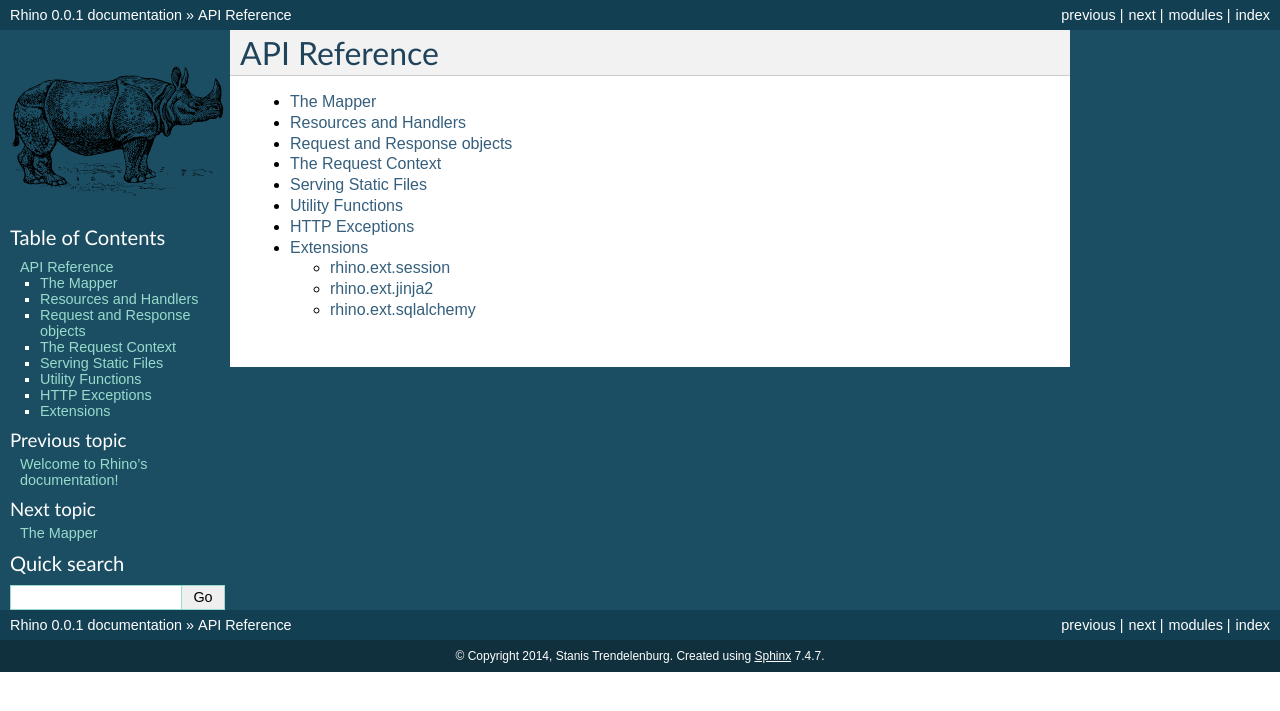
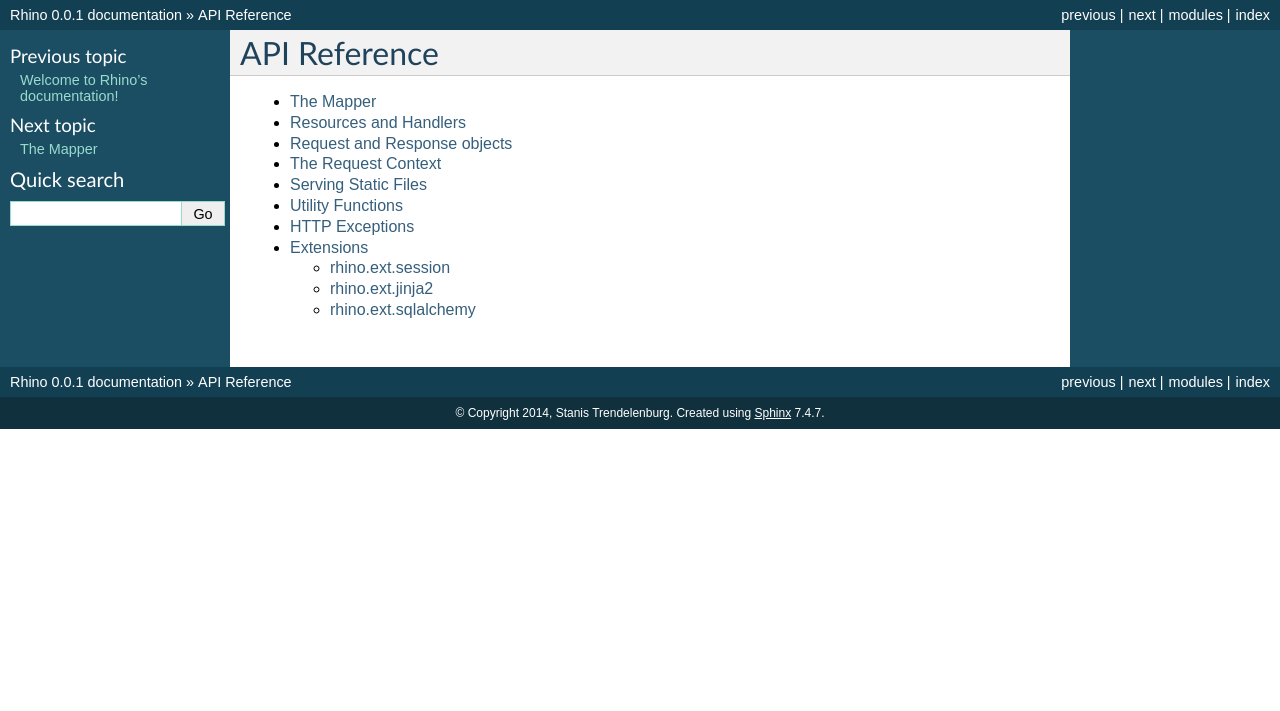
Before and after one commit to trendels/rhino, a Sphinx documentation site: the page built from doc/api.rst, in a window 1280 px wide. Shown: the top 711 px of the page. Built offline with Sphinx 7.4.7, drawn with Linux system fonts in a browser that asks for light colours.

```diff
--- a/doc/conf.py
+++ b/doc/conf.py
@@ -126,7 +126,7 @@ html_theme = 'default'
 
 # The name of an image file (relative to this directory) to place at the top
 # of the sidebar.
-html_logo = '_static/Rhinoceros.svg'
+#html_logo = '_static/Rhinoceros.svg'
 
 # The name of an image file (within the static path) to use as favicon of the
 # docs.  This file should be a Windows icon file (.ico) being 16x16 or 32x32
@@ -152,21 +152,7 @@ html_static_path = ['_static']
 #html_use_smartypants = True
 
 # Custom sidebar templates, maps document names to template names.
-html_sidebars = {
-    # Add global TOC to the sidebar when viewing the API docs
-    'api': [
-        'globaltoc.html',
-        'localtoc.html',
-        'relations.html',
-        'searchbox.html',
-    ],
-    'api/*': [
-        'globaltoc.html',
-        'localtoc.html',
-        'relations.html',
-        'searchbox.html',
-    ],
-}
+#html_sidebars = {}
 
 # Additional templates that should be rendered to pages, maps page names to
 # template names.
```
